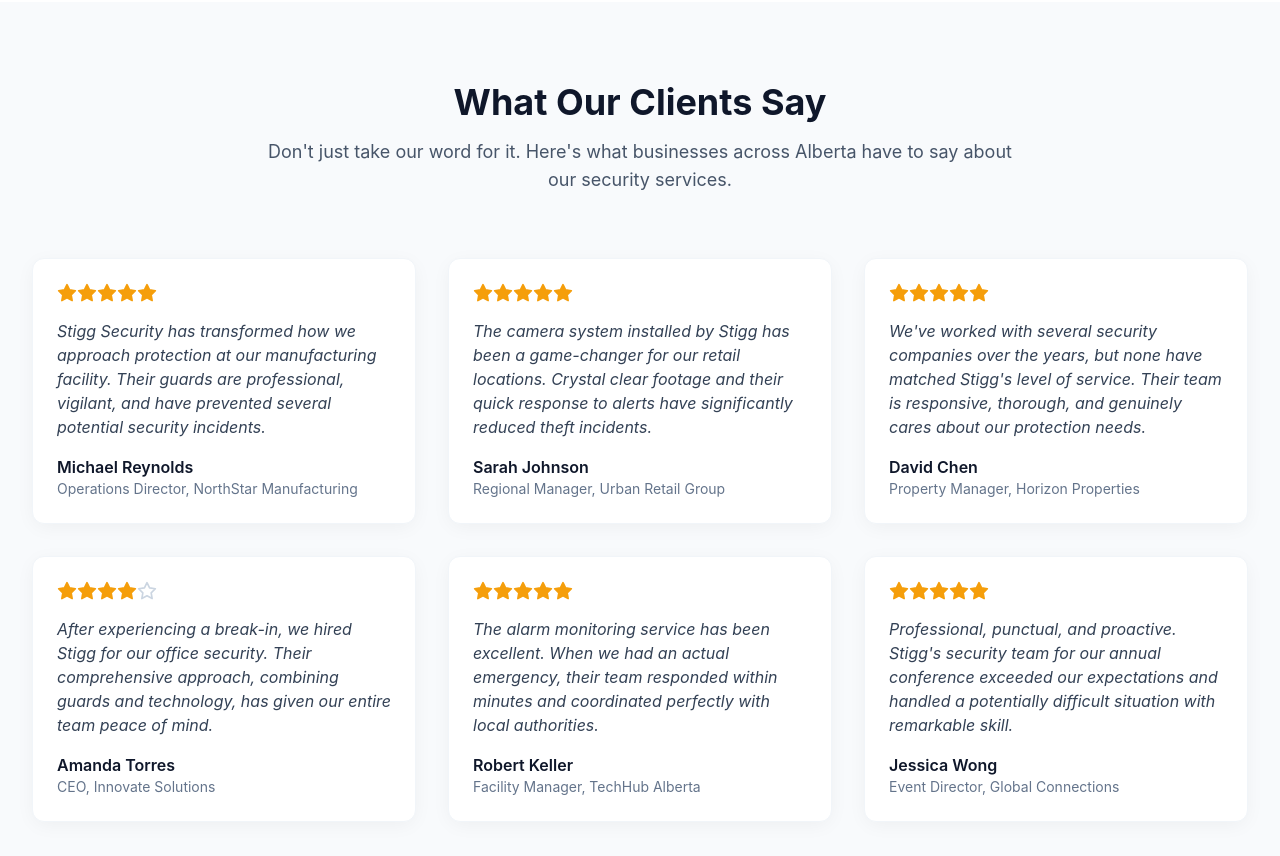
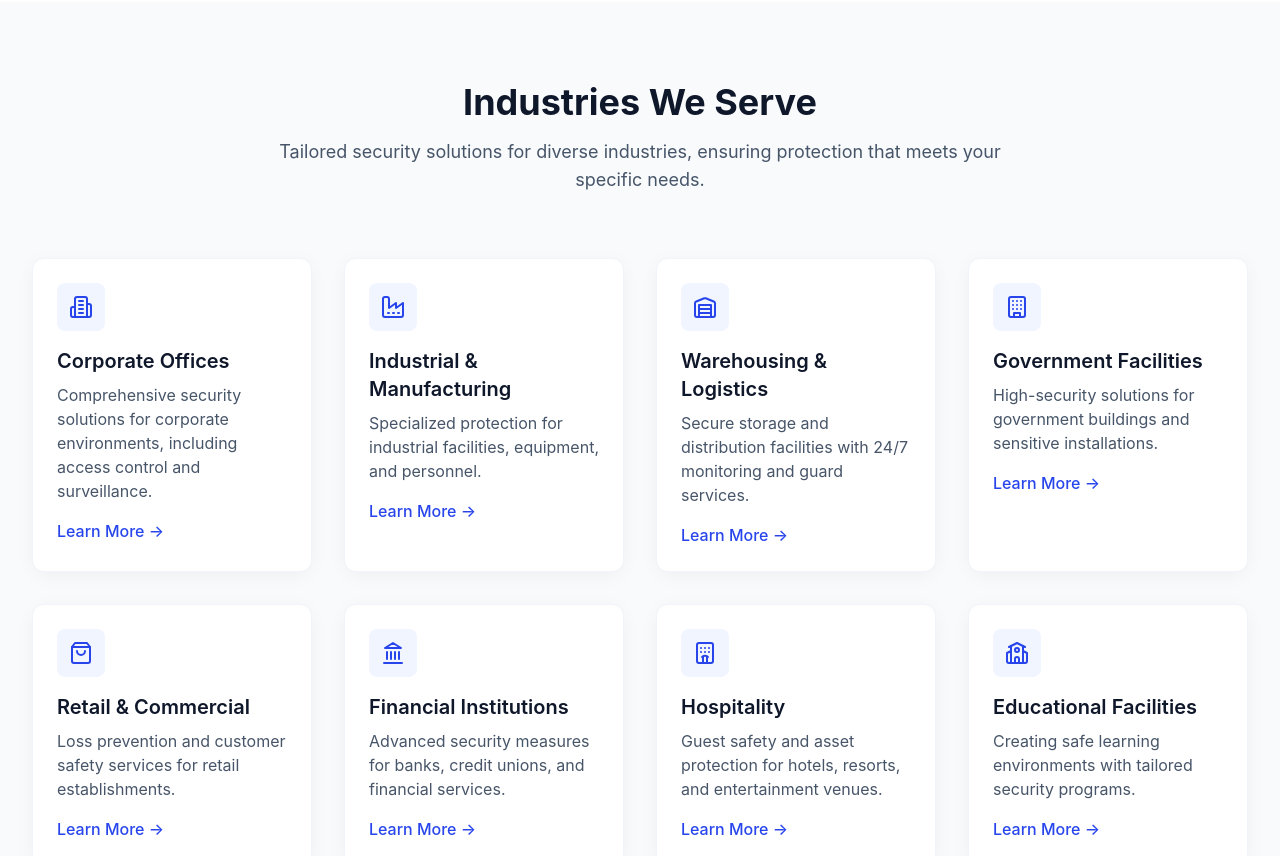
Before and after one commit to Stiggtechnologies/Stiggnewwebsite, a React (Vite) app: page / in a window 1280 px wide. Shown: the part 2700-3556 px from the top of the page. Built offline with nearby package versions, Linux system fonts and the light colour scheme.

Commit message:
Add Industries section and enhance existing components

```diff
--- a/src/App.tsx
+++ b/src/App.tsx
@@ -5,6 +5,7 @@ import HeroSection from './components/sections/HeroSection';
 import ServicesSection from './components/sections/ServicesSection';
 import AboutSection from './components/sections/AboutSection';
 import TestimonialsSection from './components/sections/TestimonialsSection';
+import IndustriesSection from './components/sections/IndustriesSection';
 import AffiliationsSection from './components/sections/AffiliationsSection';
 import ContactSection from './components/sections/ContactSection';
 
@@ -16,6 +17,7 @@ function App() {
         <HeroSection />
         <ServicesSection />
         <AboutSection />
+        <IndustriesSection />
         <TestimonialsSection />
         <AffiliationsSection />
         <ContactSection />
--- /dev/null
+++ b/src/components/sections/IndustriesSection.tsx
@@ -0,0 +1,113 @@
+import React from 'react';
+import { motion } from 'framer-motion';
+import { Building2, Factory, Warehouse, Building, ShoppingBag, Landmark, Hotel, School } from 'lucide-react';
+import Button from '../ui/Button';
+
+interface IndustryCardProps {
+  title: string;
+  description: string;
+  icon: React.ReactNode;
+  delay: number;
+}
+
+const IndustryCard: React.FC<IndustryCardProps> = ({ title, description, icon, delay }) => {
+  return (
+    <motion.div
+      className="group relative overflow-hidden rounded-xl bg-white p-6 shadow-soft border border-steel-100 hover:shadow-soft-lg transition-all duration-300"
+      initial={{ opacity: 0, y: 20 }}
+      whileInView={{ opacity: 1, y: 0 }}
+      viewport={{ once: true }}
+      transition={{ duration: 0.5, delay }}
+    >
+      <div className="relative z-10">
+        <div className="mb-4 w-12 h-12 bg-primary-50 rounded-lg flex items-center justify-center text-primary-600 group-hover:bg-primary-100 transition-colors">
+          {icon}
+        </div>
+        <h3 className="text-xl font-semibold text-primary-950 mb-2">{title}</h3>
+        <p className="text-steel-600 mb-4">{description}</p>
+        <Button variant="ghost" className="text-primary-600 hover:text-primary-700 p-0">
+          Learn More →
+        </Button>
+      </div>
+      <div className="absolute top-0 right-0 -mt-4 -mr-4 w-24 h-24 bg-primary-50 rounded-full opacity-0 group-hover:opacity-10 transition-opacity duration-300" />
+    </motion.div>
+  );
+};
+
+const IndustriesSection: React.FC = () => {
+  const industries = [
+    {
+      title: "Corporate Offices",
+      description: "Comprehensive security solutions for corporate environments, including access control and surveillance.",
+      icon: <Building2 className="h-6 w-6" />,
+    },
+    {
+      title: "Industrial & Manufacturing",
+      description: "Specialized protection for industrial facilities, equipment, and personnel.",
+      icon: <Factory className="h-6 w-6" />,
+    },
+    {
+      title: "Warehousing & Logistics",
+      description: "Secure storage and distribution facilities with 24/7 monitoring and guard services.",
+      icon: <Warehouse className="h-6 w-6" />,
+    },
+    {
+      title: "Government Facilities",
+      description: "High-security solutions for government buildings and sensitive installations.",
+      icon: <Building className="h-6 w-6" />,
+    },
+    {
+      title: "Retail & Commercial",
+      description: "Loss prevention and customer safety services for retail establishments.",
+      icon: <ShoppingBag className="h-6 w-6" />,
+    },
+    {
+      title: "Financial Institutions",
+      description: "Advanced security measures for banks, credit unions, and financial services.",
+      icon: <Landmark className="h-6 w-6" />,
+    },
+    {
+      title: "Hospitality",
+      description: "Guest safety and asset protection for hotels, resorts, and entertainment venues.",
+      icon: <Hotel className="h-6 w-6" />,
+    },
+    {
+      title: "Educational Facilities",
+      description: "Creating safe learning environments with tailored security programs.",
+      icon: <School className="h-6 w-6" />,
+    },
+  ];
+
+  return (
+    <section className="py-20 bg-steel-50">
+      <div className="container mx-auto px-4 sm:px-6 lg:px-8">
+        <motion.div
+          className="text-center max-w-3xl mx-auto mb-16"
+          initial={{ opacity: 0, y: 20 }}
+          whileInView={{ opacity: 1, y: 0 }}
+          viewport={{ once: true }}
+          transition={{ duration: 0.5 }}
+        >
+          <h2 className="text-3xl sm:text-4xl font-bold text-primary-950 mb-4">Industries We Serve</h2>
+          <p className="text-lg text-steel-600">
+            Tailored security solutions for diverse industries, ensuring protection that meets your specific needs.
+          </p>
+        </motion.div>
+
+        <div className="grid grid-cols-1 md:grid-cols-2 lg:grid-cols-4 gap-8">
+          {industries.map((industry, index) => (
+            <IndustryCard
+              key={industry.title}
+              title={industry.title}
+              description={industry.description}
+              icon={industry.icon}
+              delay={index * 0.1}
+            />
+          ))}
+        </div>
+      </div>
+    </section>
+  );
+};
+
+export default IndustriesSection;
```
